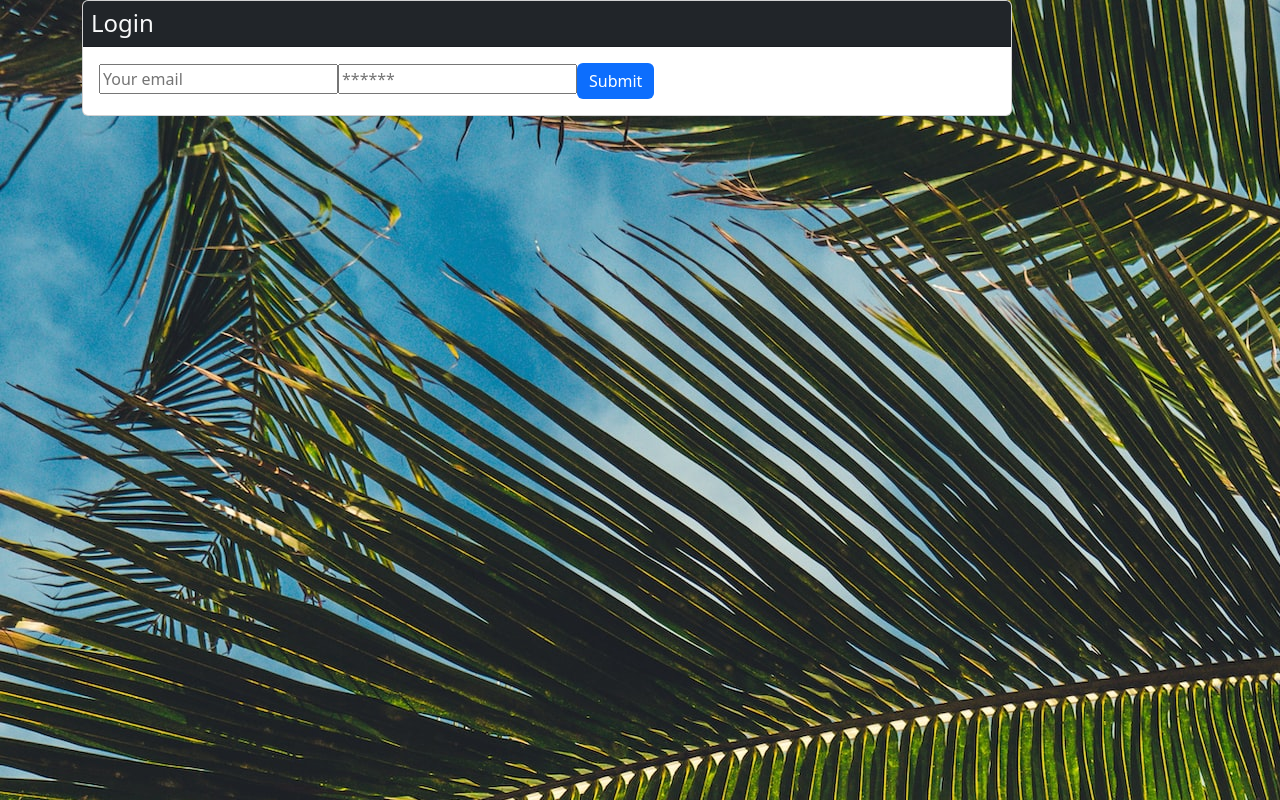
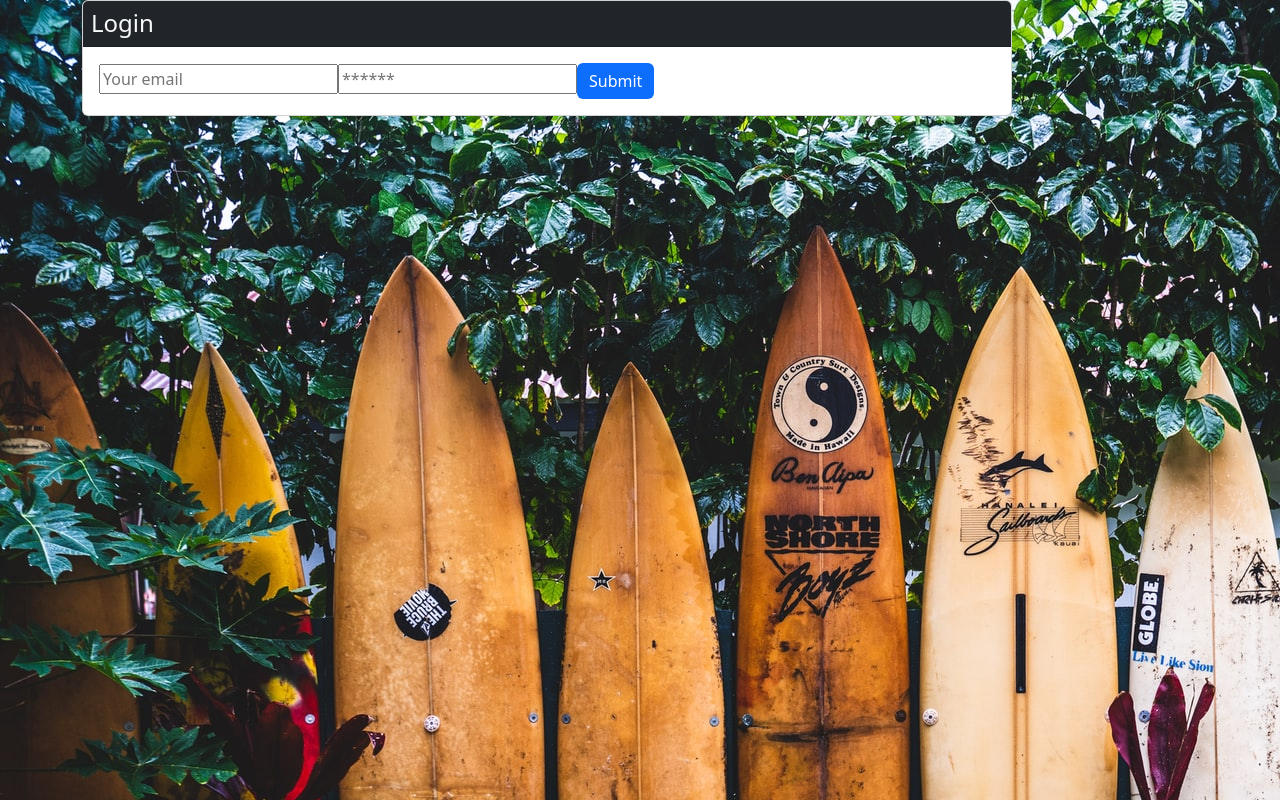
Before and after one commit to BihonAnon/SurfShop, a React (Create React App) app in the folder client/: page /login in a window 1280 px wide. Built offline with nearby package versions, Linux system fonts and the light colour scheme; a web font is replaced by a local one.

Commit message:
login page background image

```diff
--- a/client/src/components/Shop/index.js
+++ b/client/src/components/Shop/index.js
@@ -15,7 +15,7 @@
   //Chaining Something?
   const products = data?.products || [];
   return(
-    <div >
+    <div className='container'>
       <Cart />
       <HeaderOther />
       {loading ? (
--- a/client/src/pages/Login.js
+++ b/client/src/pages/Login.js
@@ -4,6 +4,7 @@
 import { LOGIN_USER } from '../utils/mutations';
 
 import Auth from '../utils/auth';
+
 
 const Login = (props) => {
   const [formState, setFormState] = useState({ email: '', password: '' });
--- a/client/src/pages/signup.css
+++ b/client/src/pages/signup.css
@@ -1,8 +1,10 @@
 .test {
     background-image:
     url(
-  "../assets/images/palmLeaves.jpg");
+  "../assets/images/manySurfBoards.jpg");
     background-size: "cover";
     background-attachment: fixed;
     min-height: 100vh;
+
+
 }
```
Also changed, not shown: client/src/assets/images/manySurfBoards.jpg (added).
